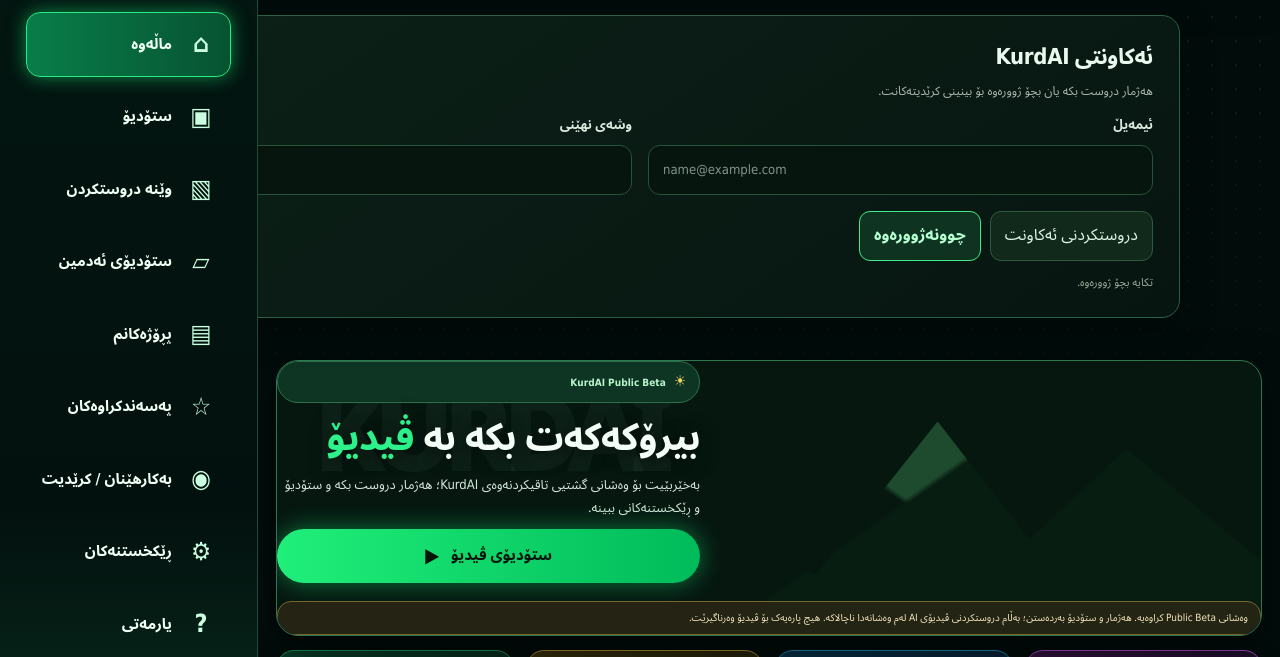
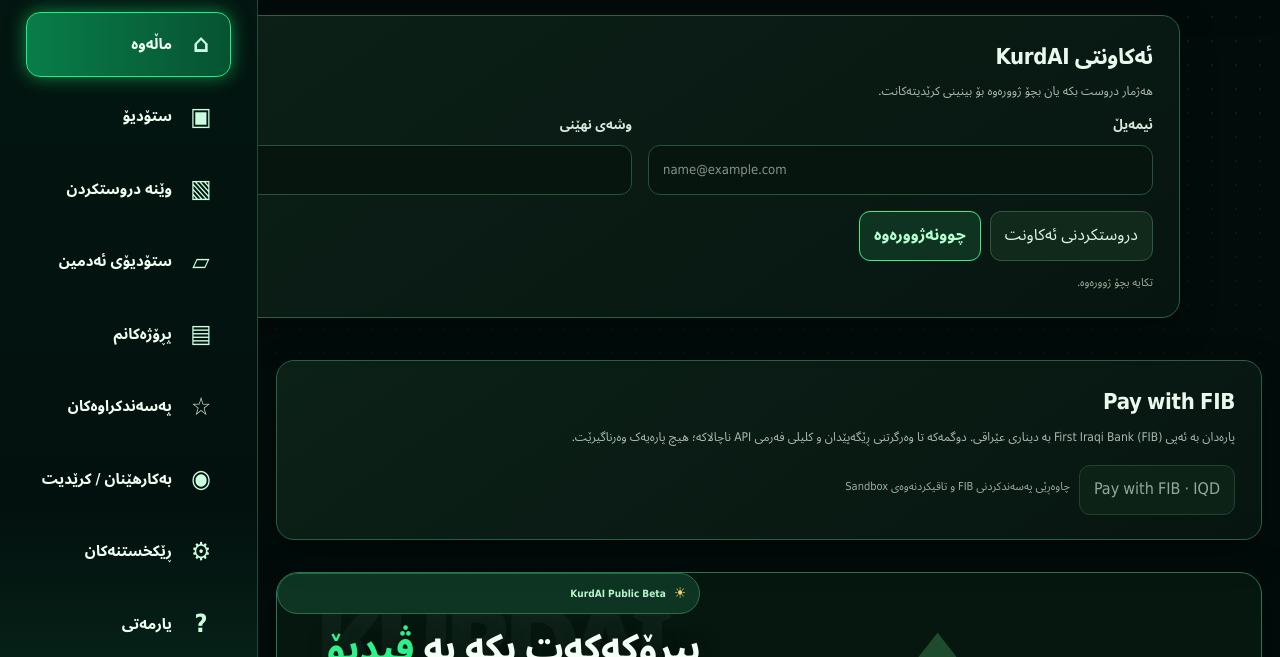
Before and after one commit to Kurdai7/kurdai, a website: page public/index.html in a window 1280 px wide. Shown: the part 115-772 px from the top of the page. Drawn offline with Linux system fonts and the light colour scheme; no server answers.

Commit message:
Add FIB payment option placeholder pending bank approval

```diff
--- a/public/index.html
+++ b/public/index.html
@@ -177,6 +177,14 @@ select{line-height:1.6;min-height:48px}
       <div class="preview-footer"><span class="status"><span class="dot"></span><span id="previewStatus">ڤیدیۆی AI هێشتا پشتڕاست نەکراوەتەوە</span></span><span id="previewDuration">٨ چرکە</span></div>
     </div>
   </section>
+  <section id="fibPaymentPanel" class="panel account-panel" aria-labelledby="fibPaymentTitle">
+    <h2 id="fibPaymentTitle">Pay with FIB</h2>
+    <p class="sub">پارەدان بە ئەپی First Iraqi Bank (FIB) بە دیناری عێراقی. دوگمەکە تا وەرگرتنی ڕێگەپێدان و کلیلی فەرمی API ناچالاکە؛ هیچ پارەیەک وەرناگیرێت.</p>
+    <div class="account-actions">
+      <button id="payWithFib" type="button" class="chip" disabled aria-disabled="true">Pay with FIB · IQD</button>
+      <span class="note" id="fibPaymentStatus" role="status">چاوەڕێی پەسەندکردنی FIB و تاقیکردنەوەی Sandbox</span>
+    </div>
+  </section>
   <section id="billingPanel" class="panel account-panel" aria-labelledby="billingTitle" hidden="">
     <h2 id="billingTitle">کرییدیتی کڕدراو</h2>
     <p id="billingBalance" class="sub"></p>
```
